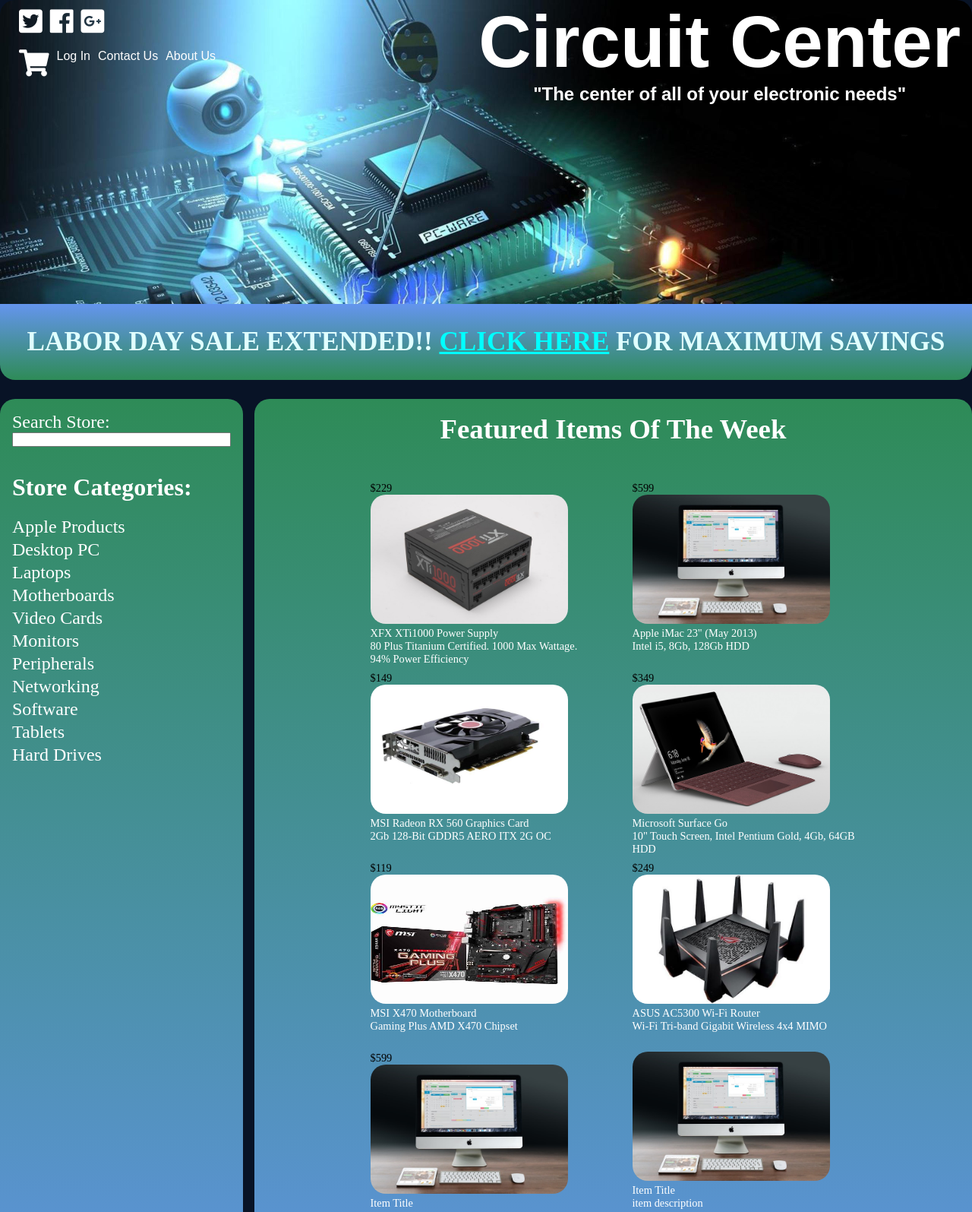
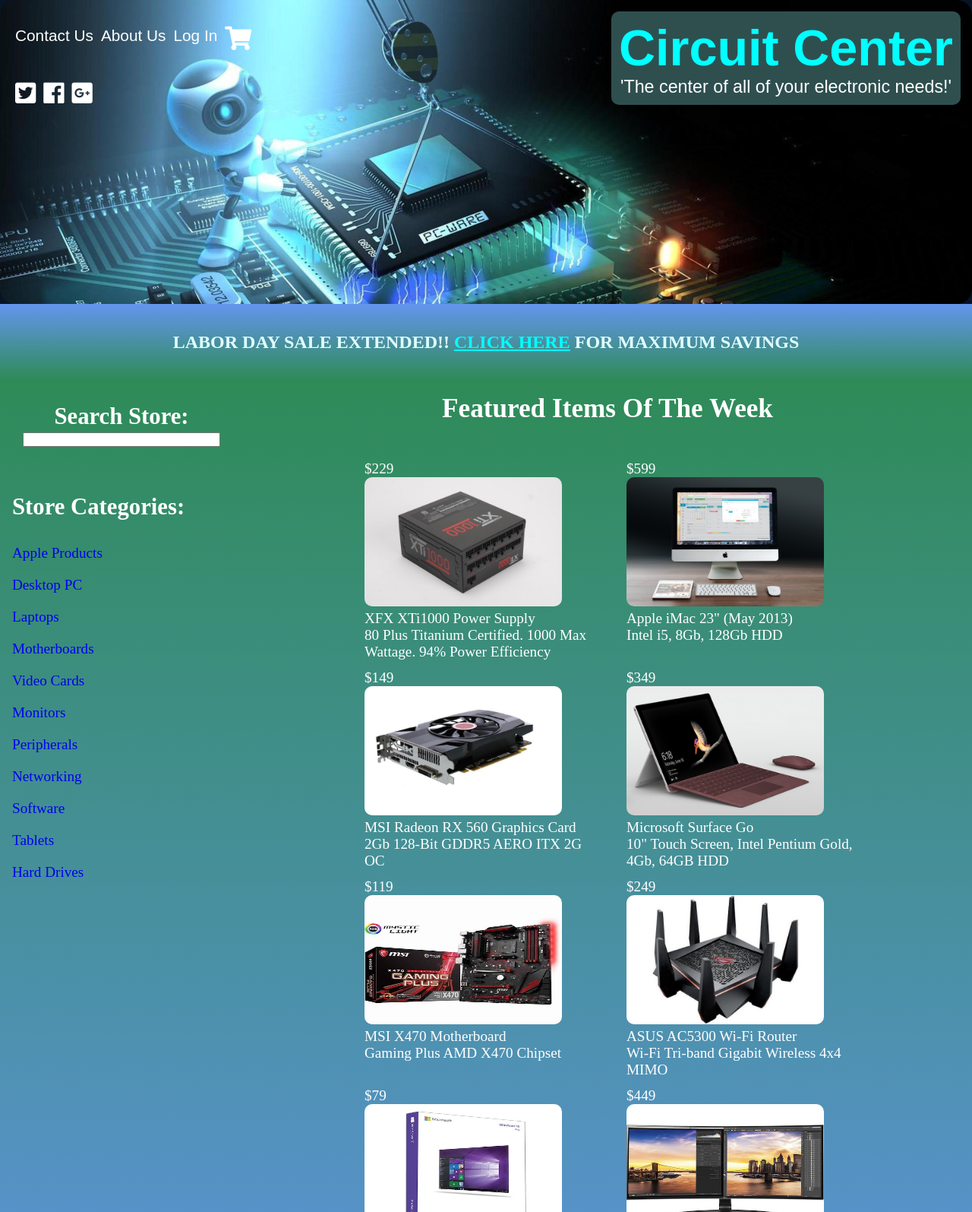
Before and after one commit to kbcsharp/storeFront, a plain HTML site: page index.html in a window 1280 px wide. Shown: the top 1595 px of the page at 76% size. Drawn offline with Linux system fonts and the light colour scheme.

Commit message:
start from mobile first and rework layouts

```diff
--- a/index.css
+++ b/index.css
@@ -8,12 +8,12 @@
   max-width: 1450px;
   display: grid;
   grid-template-columns: 1fr 1fr 1fr 1fr;
-  grid-auto-rows: minmax(400px, auto) minmax(100px, auto) minmax(300px, auto) minmax(150px, auto);
+  grid-auto-rows: minmax(400px, auto) minmax(600px, auto) minmax(600px, auto)
+    minmax(300px, auto);
   grid-template-areas:
     "header   header  header  header"
-    "banner   banner  banner  banner"
-    "section  main    main    main"
-    /* "section  main    main    main" */
+    "section  section section section"
+    "main     main    main    main"
     "footer   footer  footer  footer";
 }
 
@@ -21,27 +21,29 @@
   grid-area: header;
 }
 
-aside {
-  background: blue;
-  grid-area: banner;
-}
 section {
   grid-area: section;
 }
 
+aside {
+  display: none;
+}
+
 main {
-  /* background-color: green; */
   grid-area: main;
 }
 
 footer {
   grid-area: footer;
-  background-color: purple;
 }
 
 /* ========================
        STYLES
 =========================*/
+
+html {
+  font-size: 16px;
+}
 
 * {
   box-sizing: border-box;
@@ -50,7 +52,7 @@
 }
 
 body {
-  /* background: linear-gradient(
+  background: linear-gradient(
     240deg,
     #026824,
     #00533e,
@@ -60,7 +62,7 @@
     #696a70,
     #aaa8ae,
     #f0e9f0
-  ); */
+  );
   background: darkslategray;
   background: #081326;
 }
@@ -70,37 +72,60 @@
 }
 
 header {
-  text-align: center;
   display: flex;
-  flex-direction: row-reverse;
+  flex-direction: column-reverse;
   justify-content: space-between;
   color: white;
-  background: url("../storeFront/assets/images/pcWareHeaderCrop.jpg") no-repeat;
+  background: url("../assets/images/pcWareHeaderCrop.jpg") no-repeat;
   background-size: cover;
-  border-radius: 20px 20px 0 0;
+  border-radius: 20px;
   font-family: sans-serif;
 }
 
 #header-store-name {
-  margin-right: 15px;
+  background: darkslategray;
+  border-radius: 10px;
+  text-align: center;
+  font-size: 1.6em;
+  padding: 10px;
+  margin: auto;
 }
 
-#header-links-combined {
-  margin-left: 15px;
+#header-store-name p {
+  font-size: 0.7em;
 }
 
-header h1 {
-  font-size: 6em;
+#header-store-name h1 {
+  color: cyan;
 }
 
 .header-icon {
   color: white;
-  font-size: 2.2em;
+  font-size: 1.5em;
 }
 
 header a {
   text-decoration: none;
   color: white;
+}
+
+header a:visited {
+  color: white;
+}
+
+header a:hover {
+  color: cyan;
+  text-decoration: underline;
+  transition: all 0.5s ease-in;
+}
+
+.header-icon:visited {
+  color: white;
+}
+
+.header-icon:hover {
+  color: cyan;
+  transition: all 0.5s ease-in;
 }
 
 #header-links-combined ul li {
@@ -109,7 +134,7 @@
 
 #header-social ul,
 #header-other-links ul {
-  padding: 5px;
+  padding: 15px;
   display: flex;
 }
 
@@ -118,38 +143,14 @@
   padding: 5px;
 }
 
-aside {
-  border-radius: 0 0 20px 20px;
-  text-align: center;
+section {
   background-image: linear-gradient(to bottom, cornflowerblue, seagreen);
-}
-
-aside h2 {
-  color: lightcyan;
-  font-size: 2.2em;
-  line-height: 100px;
-}
-
-aside a {
-  color: cyan;
-}
-
-section {
-  text-align: center;
-  margin: 25px 0 25px 0;
-  border-radius: 20px;
-  background-image: linear-gradient(to top, cornflowerblue, seagreen);
   color: white;
 }
 
-section h4 {
-  font-size: 2em;
-}
-
-
 #section-container {
-  text-align: left;
-  height: 500px;
+  font-size: 1.2rem;
+  height: 700px;
   display: flex;
   flex-direction: column;
   justify-content: space-around;
@@ -157,40 +158,50 @@
   margin: auto;
 }
 
-#search-input {
-  width: 100%;
+#section-container h4 {
+  font-size: 1.6em;
 }
 
-#search p {
-  font-size: 1.5em;
+#search {
+  text-align: center;
 }
 
-#store-cat-section ul li{
+#search-input {
+  width: 80%;
+}
+
+#cat-list li {
+  padding: 10px 0 10px 0;
+}
+
+#cat-list li a {
+  text-decoration: none;
+}
+
+#cat-list li a:visited {
+  color: white;
+}
+
+#cat-list li a:hover {
+  color: cyan;
+  text-decoration: underline;
+  transition: all 0.5s ease-in;
+}
+
+#store-cat-section ul li {
   list-style-type: none;
 }
 
-#store-cat-section a {
-  line-height: 30px;
-  font-size: 1.5em;
+main {
   color: white;
-  text-decoration: none;
-}
-
-main {
   text-align: center;
-  background-image: linear-gradient(to top, cornflowerblue, seagreen);
-  margin: 25px 0 25px 15px;
-  border-radius: 20px;
+  background-image: linear-gradient(to bottom, cornflowerblue, seagreen);
 }
 
 main h2 {
-  color: white;
-  font-size: 2.3em;
+  font-size: 1.8em;
 }
 
-main p {
-  font-size: .9em;
-}
 .main-container {
   display: flex;
   flex-wrap: wrap;
@@ -203,23 +214,218 @@
 .featured-items {
   height: 200px;
   width: 300px;
-  margin: 25px 20px 25px 25px;
+  margin: 25px 20px 50px 25px;
 }
 
-.featured-items a {
-  color: white;
-  text-decoration: none;
+.zoom {
+  transition: transform 0.4s;
 }
 
-main img{
-  border-radius: 20px;
+.zoom:visited {
+  color: white;
+}
+
+.zoom:hover {
+  transform: scale(1.2);
+}
+
+main img {
+  border-radius: 10px;
   height: 170px;
   width: 260px;
 }
 
 footer {
+  font-size: 1.2rem;
+  text-align: center;
   display: flex;
-  justify-content: space-between;
+  flex-direction: column;
+  justify-content: space-around;
   color: white;
-  background-image: linear-gradient(to bottom, cornflowerblue, seagreen)
+  background-image: linear-gradient(to top, cornflowerblue, seagreen);
 }
+
+.footer-store-name {
+  background: darkslategray;
+  padding: 10px;
+  border-radius: 10px;
+  margin: auto;
+}
+
+footer h1 {
+  color: cyan;
+}
+
+.footer-links ul li {
+  display: inline;
+  padding: 10px;
+}
+
+footer a {
+  color: white;
+  text-decoration: none;
+}
+
+footer a:visited {
+  color: white;
+}
+
+footer a:hover {
+  color: cyan;
+  text-decoration: underline;
+  transition: all 0.5s ease-in;
+}
+
+/* ========================
+       Media Queries
+=========================*/
+@media (min-width: 575px) {
+  header {
+    font-size: 1.2rem;
+  }
+
+  #search-input {
+    width: 60%;
+  }
+
+  #section-container {
+    font-size: 1.4rem;
+  }
+
+  main h2 {
+    font-size: 2.1em;
+  }
+  .main-container {
+    font-size: 1.2rem;
+  }
+
+  footer {
+    font-size: 1.4rem;
+  }
+}
+
+@media (min-width: 767px) {
+  header {
+    font-size: 1.3rem;
+  }
+
+  #section-container {
+    font-size: 1.5rem;
+  }
+
+  #search-input {
+    width: 40%;
+  }
+
+  main h2 {
+    font-size: 2.2em;
+  }
+
+  footer {
+    font-size: 1.5rem;
+  }
+}
+
+@media (min-width: 991px) {
+  .wrapper {
+    margin: 0 auto;
+    height: fill;
+    max-width: 1450px;
+    display: grid;
+    grid-template-columns: 1fr 1fr 1fr 1fr;
+    grid-auto-rows: minmax(400px, auto) minmax(100px, auto) minmax(600px, auto)
+      minmax(300px, auto) minmax(300px, auto);
+    grid-template-areas:
+      "header   header  header  header"
+      "banner   banner  banner  banner"
+      "section  main    main    main"
+      "section  main    main    main"
+      "footer   footer  footer  footer";
+  }
+
+  header {
+    flex-direction: row-reverse;
+  }
+
+  #header-store-name {
+    margin: 15px 15px auto 0;
+  }
+
+  #header-links-combined {
+    margin: 15px 15px 0 0;
+  }
+
+  aside {
+    grid-area: banner;
+    display: block;
+  }
+
+  aside {
+    text-align: center;
+    background-image: linear-gradient(to bottom, cornflowerblue, seagreen);
+  }
+
+  aside h2 {
+    color: lightcyan;
+    line-height: 100px;
+  }
+
+  aside a {
+    color: cyan;
+  }
+
+  section {
+    background-image: linear-gradient(to top, cornflowerblue, seagreen);
+  }
+
+  #section-container {
+    font-size: 1.2rem;
+  }
+
+  #search-input {
+    width: 90%;
+  }
+
+  main {
+    background-image: linear-gradient(to top, cornflowerblue, seagreen);
+  }
+
+  footer {
+    background-image: linear-gradient(to bottom, cornflowerblue, seagreen);
+    flex-direction: row;
+    justify-content: space-around;
+    align-items: center;
+  }
+
+  .footer-store-name {
+    margin: 0;
+  }
+}
+
+@media (min-width: 1420px) {
+  header {
+    border-radius: 20px;
+    font-size: 1.4rem;
+  }
+
+  aside {
+    border-radius: 0 0 20px 20px;
+    margin: 0 0 10px 0;
+  }
+
+  section {
+    margin: 10px 10px 10px 0;
+    border-radius: 20px;
+  }
+
+  main {
+    border-radius: 20px;
+    margin: 10px 0 10px 10px;
+  }
+
+  footer {
+    border-radius: 20px;
+    margin: 10px 0 0 0;
+    font-size: 1.7rem;
+  }
+}
--- a/index.html
+++ b/index.html
@@ -17,10 +17,18 @@
 
       <div id="header-store-name">
         <h1>Circuit Center</h1>
-        <h2>"The center of all of your electronic needs"</h2>
+        <p>'The center of all of your electronic needs!'</p>
       </div>
 
       <div id="header-links-combined">
+        <div id="header-other-links">
+          <ul>
+            <li><a href="#">Contact Us</a></li>
+            <li><a href="#">About Us</a></li>
+            <li><a href="#">Log In</a></li>
+            <li><a href="#"><i class="header-icon fas fa-shopping-cart"></i></a></li>
+          </ul>
+        </div>
         <div id="header-social">
           <ul>
             <li><a href="#"><i class="header-icon fab fa-twitter-square"></i></a></li>
@@ -29,14 +37,6 @@
           </ul>
         </div>
 
-        <div id="header-other-links">
-          <ul>
-            <li><a href="#"><i class="header-icon fas fa-shopping-cart"></i></a></li>
-            <li><a href="#">Log In</a></li>
-            <li>Contact Us</li>
-            <li>About Us</li>
-          </ul>
-        </div>
       </div>
 
     </header>
@@ -50,14 +50,14 @@
 
         <div id="search">
           <form>
-            <p>Search Store: </p><input id="search-input" type="search" name="search">
+            <h4>Search Store: </h4><input id="search-input" type="search" name="search">
           </form>
         </div>
 
         <div id="store-cat-section">
           <h4>Store Categories:</h4>
           <br>
-          <ul id=cat-list>
+          <ul id="cat-list">
             <li><a href="#">Apple Products</a></li>
             <li><a href="#">Desktop PC</a></li>
             <li><a href="#">Laptops</a></li>
@@ -84,81 +84,65 @@
 
         <div class="featured-items">
           <p>$229</p>
-          <a href="#">
-          <img src="../storeFront/assets/images/XTi1000.jpg">
+          <a href="#"><img class="zoom" src="../assets/images/XTi1000.jpg"></a>
           <p>XFX XTi1000 Power Supply</p>
-          <p>80 Plus Titanium Certified.  1000 Max Wattage. 94% Power Efficiency</p>
-          </a>
+          <p>80 Plus Titanium Certified. 1000 Max Wattage. 94% Power Efficiency</p>
         </div>
 
         <div class="featured-items">
           <p>$599</p>
-          <a>
-          <img src="../storeFront/assets/images/imac.jpeg">
+          <a href="#"><img class="zoom" src="../assets/images/imac.jpeg"></a>
           <p>Apple iMac 23" (May 2013)</p>
           <p>Intel i5, 8Gb, 128Gb HDD</p>
-          </a>
         </div>
 
         <div class="featured-items">
           <p>$149</p>
-          <a>
-          <img src="../storeFront/assets/images/rx5602.jpg">
+          <a href="#"><img class="zoom" src="../assets/images/rx5602.jpg"></a>
           <p>MSI Radeon RX 560 Graphics Card</p>
           <p>2Gb 128-Bit GDDR5 AERO ITX 2G OC</p>
-          </a>
         </div>
 
         <div class="featured-items">
           <p>$349</p>
-          <a>
-          <img src="../storeFront/assets/images/surfaceGo.jpg">
+          <a href="#"><img class="zoom" src="../assets/images/surfaceGo.jpg"></a>
           <p>Microsoft Surface Go</p>
           <p>10" Touch Screen, Intel Pentium Gold, 4Gb, 64GB HDD</p>
-          </a>
         </div>
 
         <div class="featured-items">
           <p>$119</p>
-          <a>
-          <img src="../storeFront/assets/images/msiX470.jpg">
+          <a href="#"><img class="zoom" src="../assets/images/msiX470.jpg"></a>
           <p>MSI X470 Motherboard</p>
           <p>Gaming Plus AMD X470 Chipset</p>
-          </a>
         </div>
 
         <div class="featured-items">
           <p>$249</p>
-          <a>
-          <img src="../storeFront/assets/images/asusAC5300.jpg">
+          <a href="#"><img class="zoom" src="../assets/images/asusAC5300.jpg"></a>
           <p>ASUS AC5300 Wi-Fi Router</p>
           <p>Wi-Fi Tri-band Gigabit Wireless 4x4 MIMO</p>
-          </a>
         </div>
 
         <div class="featured-items">
-          <p>$599</p>
-          <a>
-          <img src="../storeFront/assets/images/imac.jpeg">
-          <p>Item Title</p>
-          <p>item description</p>
-          </a>
+          <p>$79</p>
+          <a href="#"><img class="zoom" src="../assets/images/windows10Pro.jpg"></a>
+          <p>Microsoft Windows 10 Pro</p>
+          <p>FREE shipping on all software</p>
         </div>
 
         <div class="featured-items">
-          <a>
-          <img src="../storeFront/assets/images/imac.jpeg">
-          <p>Item Title</p>
-          <p>item description</p>
-          </a>
+          <p>$449</p>
+          <a href="#"><img class="zoom" src="../assets/images/lg34uc88-b.jpg"></a>
+          <p>LG 34UC88-B Monitor</p>
+          <p>34" UltraWide curved FreeSync IPS</p>
         </div>
 
         <div class="featured-items">
-          <a>
-          <img src="../storeFront/assets/images/imac.jpeg">
-          <p>Item Title</p>
-          <p>item description</p>
-          </a>
+          <p>$1599</p>
+          <a href="#"><img class="zoom" src="../assets/images/inteli9.jpg"></a>
+          <p>Intel i9-7980XE</p>
+          <p>Extreme Edition Processor 2.75M</p>
         </div>
 
       </div>
@@ -167,15 +151,15 @@
     <footer>
       <div class="footer-store-name">
         <h1>Circuit Center</h1>
-        <p>"The center for all of your electronic needs"</p>
+        <p>'The center for all of your electronic needs!'</p>
       </div>
       <div class="footer-links">
         <ul>
-            <li>Contact Us</li>
-            <li>About Us</li>
-            <li><a href="#"><i class="header-icon fab fa-twitter-square"></i></a></li>
-            <li><a href="#"><i class="header-icon fab fa-facebook"></i></a></li>
-            <li><a href="#"><i class="header-icon fab fa-google-plus-square"></i></a></li>
+          <li><a href="#">Contact Us</a></li>
+          <li><a href="#">About Us</a></li>
+          <li><a href="#"><i class="header-icon fab fa-twitter-square"></i></a></li>
+          <li><a href="#"><i class="header-icon fab fa-facebook"></i></a></li>
+          <li><a href="#"><i class="header-icon fab fa-google-plus-square"></i></a></li>
         </ul>
       </div>
     </footer>
```
Also changed, not shown: assets/images/inteli9.jpg (added), assets/images/lg34UC88-B.jpg (added), assets/images/windows10Pro.jpg (added).
